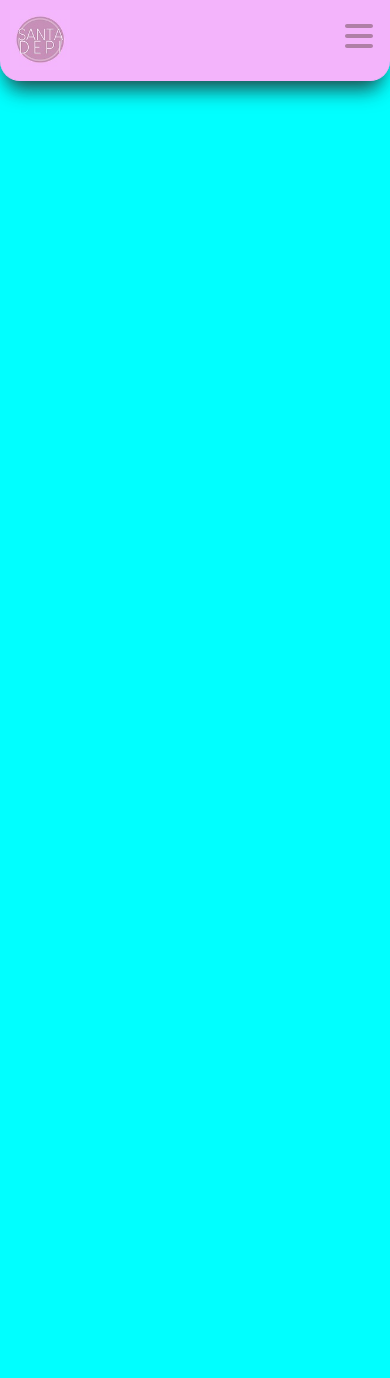
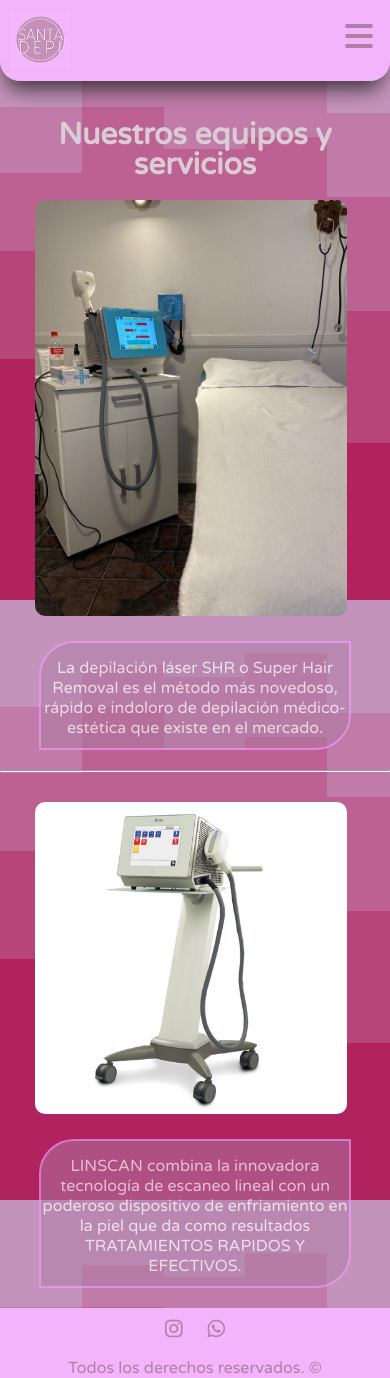
Before and after one commit to w4rfi/santadepi2022, a plain HTML site: page pages/teams.html in a window 390 px wide. Before the commit the page ends 844 px from the top, so only its background shows below. Drawn offline with Linux system fonts and the light colour scheme.

Commit message:
Primera parte responsive lista (first mobile)

```diff
--- a/css/styles.css
+++ b/css/styles.css
@@ -1,3 +1,4 @@
+@import url('https://fonts.googleapis.com/css2?family=Varela+Round&display=swap');
 /* RESET */
 * {
     margin: 0;
@@ -9,12 +10,15 @@
     font-size: 10px;
 }
 
+/* FIRST MOBILE */
+
+/* WRAPPER */
 #wrapper {
     width: 100%;
-    font-family: sans-serif;
+    height: 100vh;
+    font-family: 'Varela Round', sans-serif;
     font-size: 1.6rem;
-    background-color: aqua;
-    height: 100vh;
+    background-image: url('../assets/stacked-steps-haikei.svg');
     color: aliceblue;
     display: grid;
     grid-template: 70px auto 70px / auto;
@@ -27,6 +31,8 @@
     box-shadow: -1px 18px 20px -9px rgba(36,36,36,0.66);
     -webkit-box-shadow: -1px 18px 20px -9px rgba(36,36,36,0.66);
     -moz-box-shadow: -1px 18px 20px -9px rgba(36,36,36,0.66);
+    position: sticky;
+    z-index: 10000;
 }
 
 /* NAVIGATION BAR */
@@ -97,3 +103,122 @@
 #nav__checkbox:checked ~ label.nav__toggle .menu {
     display: none;
 }
+
+/* MAIN STYLES */
+
+.wrapper__main {
+    grid-area: 2 / 1 / 3 / 2;
+    width: 100%;
+    height: 100%;
+    margin-top: 3rem;
+
+}
+.main__title {
+    height: 50px;
+    font-size: 3rem;
+    font-weight: bold;
+    margin-top: 2rem;
+    padding-bottom: 2rem;
+    color: #daccd7;
+    text-align: center;
+    line-height: 30px;
+}
+.wrapper__main p {
+    width: 80%;
+    color: #ffffff;
+    font-size: 1.6rem;
+    font-weight: 400;
+    text-align: center;
+    background: #af7fa6b6;
+    opacity: 0.7;
+    overflow: hidden;
+    margin: 2rem auto 2rem auto;
+    padding-bottom: 10px;
+    border-radius: 35px 0px 35px 0px;
+    -moz-border-radius: 35px 0px 35px 0px;
+    -webkit-border-radius: 35px 0px 35px 0px;
+    border: 2px solid #ec99f7;
+}
+.main__index__section {
+    display: flex;
+    flex-direction: column;
+    justify-content: space-between;
+    align-items: center;
+    margin-top: 3rem;
+    gap: 3rem;
+}
+.section__video {
+    border: 2px solid #ffffff9c;
+    border-radius: 10px 10px 10px 10px;
+    width: 360px;
+    height: 215px;
+    margin: 0;
+}
+.wrapper__main>section{
+    width: 100%;
+    height: auto;
+}
+.wrapper__main>section>img {
+    width: 80%;
+    height: auto;
+    margin-left: 35px;
+    border-radius: 10px;
+}
+.main_teams_section {
+    margin-top: 30px;
+}
+.main_teams_section>article>p {
+    width: 80%;
+    overflow: hidden;
+    text-align: center;
+    padding-top: 15px;
+    color: #ffffff;
+}
+.wrapper__main-location {
+    display: flex;
+    flex-direction: column;
+    justify-content: space-around;
+    align-items: center;
+    gap: 2rem;
+}
+.wrapper__main-location>section>iframe {
+    width: 300px;
+    height: 400px;
+}
+.main__contact__section {
+    width: 80%;
+    margin: auto;
+    padding-top: 10px;
+}
+.main__contact_fieldset {
+    padding: 1rem 0 0 5.5rem;
+}
+hr {
+    background-color: #ffffff;
+}
+
+/* FOOTER */
+
+footer {
+    grid-area: 3 / 1 / 4 / 2;
+    background-color: #f3b4fb;
+    color: #af7fa6;
+    display: flex;
+    flex-direction: column;
+    justify-content: space-between;
+    padding-top: 10px;
+    text-align: center;
+}
+footer>div {
+    display: flex;
+    flex-direction: row;
+    justify-content: center;
+    gap: 25px;
+}
+footer>div>a {
+    text-decoration: none;
+    color: #af7fa6;
+    font-size: 2rem;
+    font-weight: bold;
+    /* text-transform: uppercase; */
+}
--- a/pages/teams.html
+++ b/pages/teams.html
@@ -34,19 +34,24 @@
     </header>
     <!-- fin menu -->
     <!-- servicios y equipamientos -->
-    <!-- <main>
-        <h2 class="titleMain">Nuestros equipos y servicios</h2>
-        <img class="imageMain" src="../assets/maquinas1.jpeg" alt="Maquina depilación definitiva">
-        <p class="aboutMain">La depilación láser SHR o Super Hair Removal es el método más novedoso, rápido e indoloro de depilación médico-estética que existe en el mercado.</p>
-    </main> -->
+    <main class="wrapper__main">
+        <h2 class="main__title">Nuestros equipos y servicios</h2>
+        <section class="main_teams_section"><img src="../assets/maquinas1.jpeg" alt="Maquina depilación definitiva">
+        <article>
+        <p>La depilación láser SHR o Super Hair Removal es el método más novedoso, rápido e indoloro de depilación médico-estética que existe en el mercado.</p></article></section>
+        <hr>
+        <section class="main_teams_section"><img src="../assets/linscan-new1.jpg" alt="Maquina depilación definitiva">
+            <article>
+            <p>LINSCAN combina la innovadora tecnología de escaneo lineal con un poderoso dispositivo de enfriamiento en la piel que da como resultados TRATAMIENTOS RAPIDOS Y EFECTIVOS.</p></article></section>
+    </main>
     <!-- footer -->
-    <!-- <footer class="footerText">
-        <p>Todos los derechos reservados.</p>
-        <div class="footerNets">
-            <i class="fa-brands fa-instagram"></i>
-            <i class="fa-brands fa-whatsapp"></i>
+    <footer>
+        <div>
+            <a href=""><i class="fa-brands fa-instagram"></i></a>
+            <a href=""><i class="fa-brands fa-whatsapp"></i></a>
         </div>
-    </footer> -->
+        <p>Todos los derechos reservados. &#169</p>
+    </footer>
     <!-- fin footer -->
 </body>
 </html>
```
Also changed, not shown: index.html (+12 -12 lines), pages/aboutus.html (+13 -13 lines), pages/contact.html (+11 -15 lines), pages/location.html (+12 -11 lines), assets/camidepi.jpg (added), assets/linscan-new1.jpg (added), assets/stacked-steps-haikei.svg (added).
